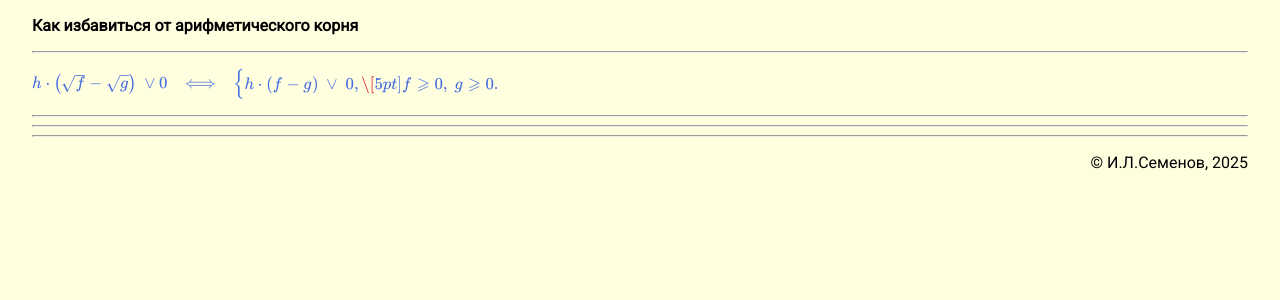
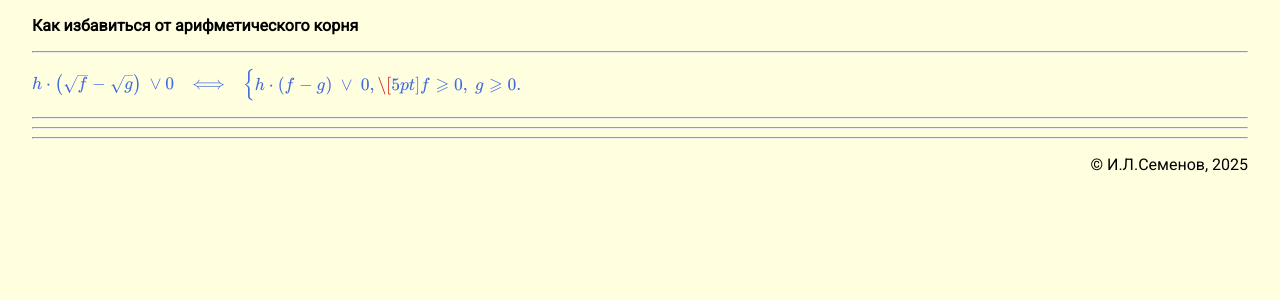
Before and after one commit to igorlsemenov/math, a Jekyll site: the page built from алгебра/егэ/равносильные_переходы/2.md, in a window 1280 px wide. Shown: the top 300 px of the page. Built offline with Jekyll 4.4.1, drawn with Linux system fonts in a browser that asks for light colours; our own code applies the rules of GitHub Pages for plain Markdown files.

Commit message:
Update default.html

```diff
--- a/_layouts/default.html
+++ b/_layouts/default.html
@@ -41,7 +41,7 @@
         margin: 1em 2em;
         font-family: 'Roboto', sans-serif;
       }
-      .katex { color: RoyalBlue; font-size: 1.05em !important; }
+      .katex { color: RoyalBlue; font-size: 1.1em !important; }
       .answer, .answer .katex { color: SaddleBrown; }
       .footer { text-align: end; }
     </style>
```
